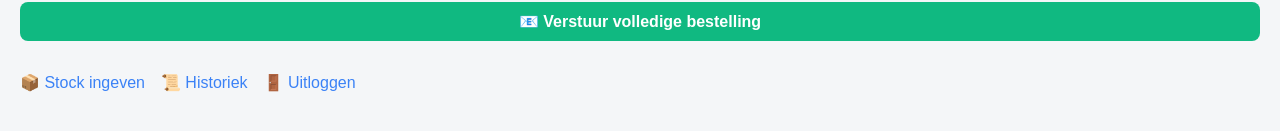
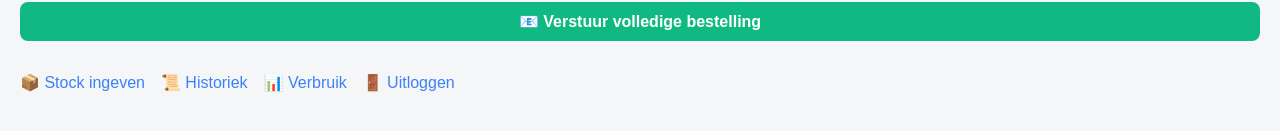
Before and after one commit to Ronnyvdb2000/Beste, a plain HTML site: page docs/order.html in a window 1280 px wide. Shown: the part 431-562 px from the top of the page. Drawn offline with Linux system fonts and the light colour scheme; sample sign-in values are in the browser's storage.

Commit message:
Add link to 'verbruik.html' in navigation

```diff
--- a/docs/order.html
+++ b/docs/order.html
@@ -150,6 +150,7 @@
   <div class="nav-links">
     <a href="stock.html">📦 Stock ingeven</a>
     <a href="history.html">📜 Historiek</a>
+    <a href="verbruik.html">📊 Verbruik</a>
     <a href="index.html" onclick="localStorage.removeItem('loggedIn')">🚪 Uitloggen</a>
   </div>
 
```
